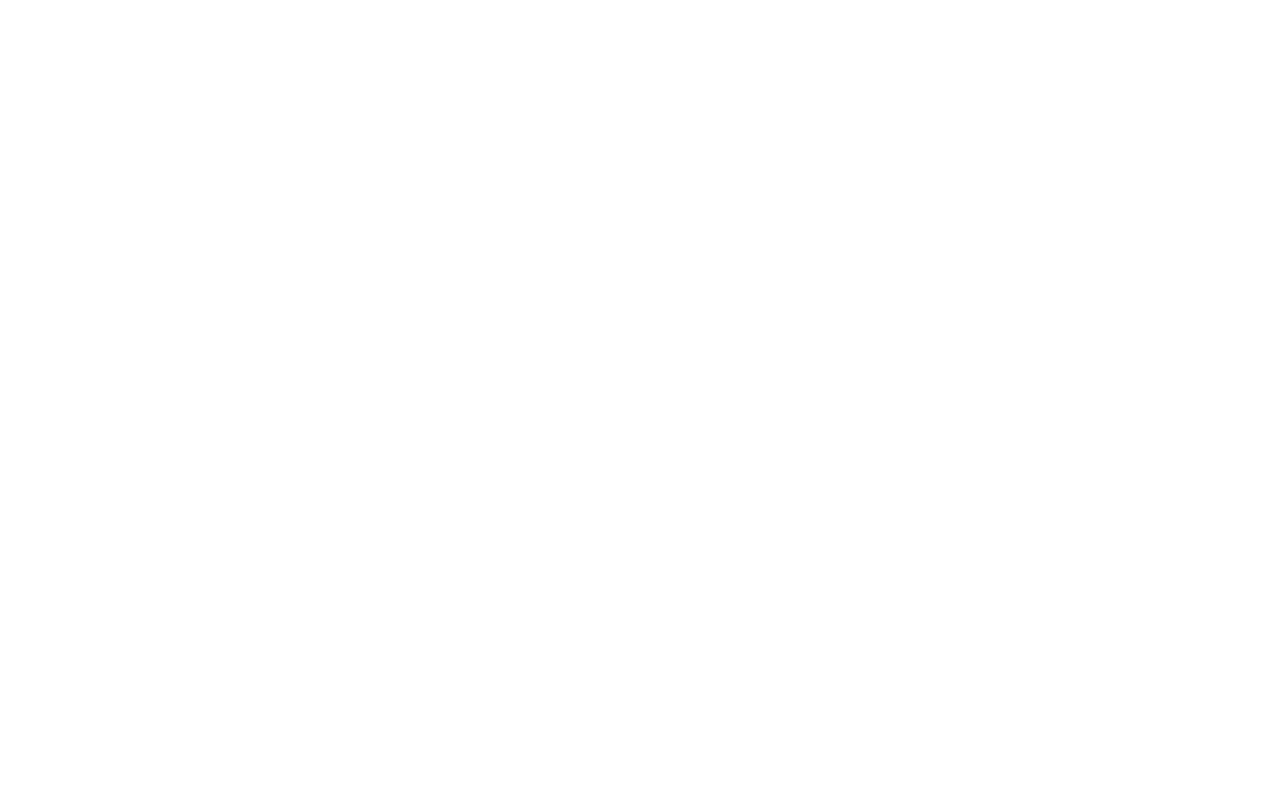
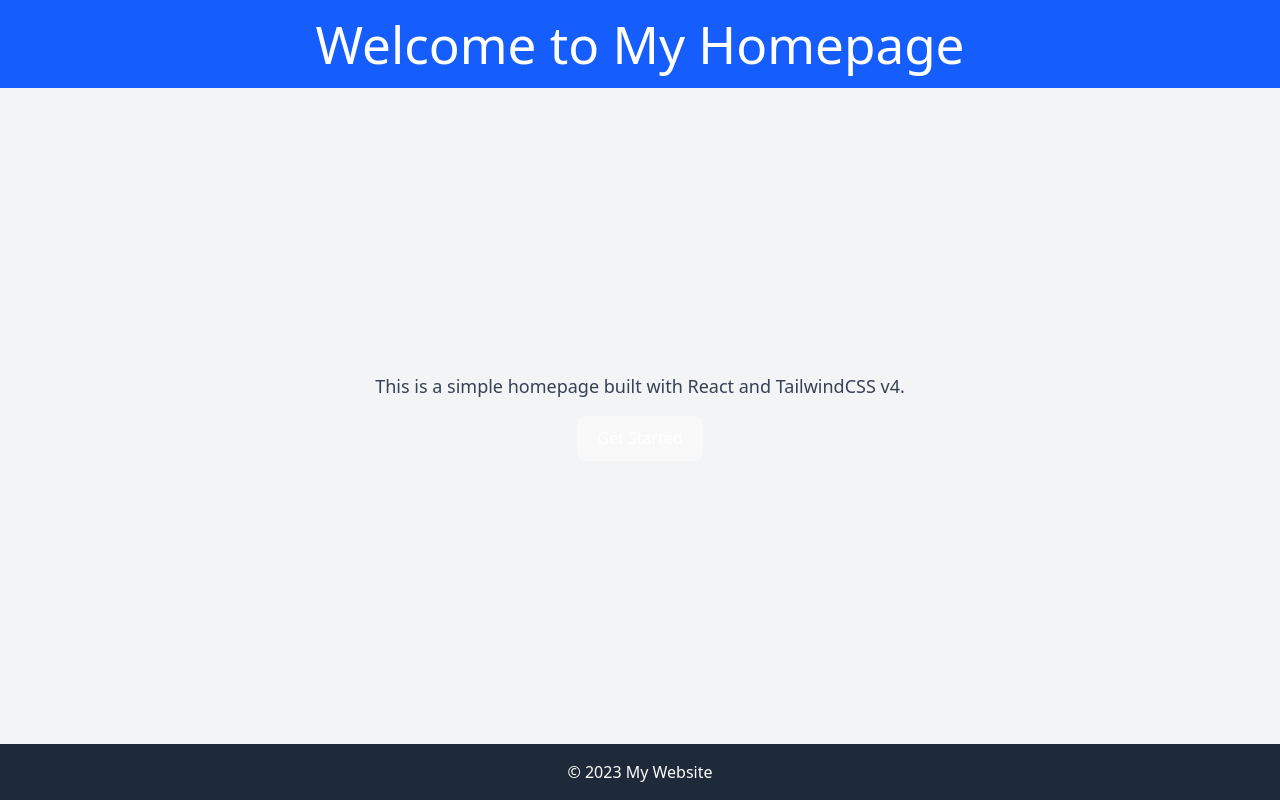
Before and after one commit to tallkarol/react-website, a React (Vite) app: page / in a window 1280 px wide. Built offline with nearby package versions, Linux system fonts and the light colour scheme.

Commit message:
super simple homepage with components and working tailwindcss

```diff
--- a/package.json
+++ b/package.json
@@ -10,6 +10,7 @@
     "preview": "vite preview"
   },
   "dependencies": {
+    "@tailwindcss/cli": "^4.0.12",
     "@tailwindcss/vite": "^4.0.12",
     "react": "^19.0.0",
     "react-dom": "^19.0.0",
--- a/src/App.tsx
+++ b/src/App.tsx
@@ -1,11 +1,16 @@
-import {} from 'react'
+// filepath: b:\Sonder\react-website\src\App.tsx
+
+import Header from './components/Header'
+import MainContent from './components/MainContent'
+import Footer from './components/Footer'
 
 function App() {
-
   return (
-    <>
-
-    </>
+    <div className="min-h-screen flex flex-col bg-gray-100">
+      <Header />
+      <MainContent />
+      <Footer />
+    </div>
   )
 }
 
--- /dev/null
+++ b/src/components/Footer.tsx
@@ -0,0 +1,12 @@
+// filepath: b:\Sonder\react-website\src\components\Footer.tsx
+import React from 'react'
+
+const Footer: React.FC = () => {
+  return (
+    <footer className="bg-gray-800 w-full py-4">
+      <p className="text-white text-center">&copy; 2023 My Website</p>
+    </footer>
+  )
+}
+
+export default Footer
--- /dev/null
+++ b/src/components/Header.tsx
@@ -0,0 +1,12 @@
+// filepath: b:\Sonder\react-website\src\components\Header.tsx
+import React from 'react'
+
+const Header: React.FC = () => {
+  return (
+    <header className="bg-blue-600 w-full py-4">
+      <h1 className="text-white text-3xl text-center">Welcome to My Homepage</h1>
+    </header>
+  )
+}
+
+export default Header
--- /dev/null
+++ b/src/components/MainContent.tsx
@@ -0,0 +1,17 @@
+// filepath: b:\Sonder\react-website\src\components\MainContent.tsx
+import React from 'react'
+
+const MainContent: React.FC = () => {
+  return (
+    <main className="flex-grow flex flex-col items-center justify-center p-4">
+      <p className="text-gray-700 text-lg mb-4">
+        This is a simple homepage built with React and TailwindCSS v4.
+      </p>
+      <button className="px-4 py-2 bg-blue-600 text-white rounded hover:bg-blue-700">
+        Get Started
+      </button>
+    </main>
+  )
+}
+
+export default MainContent
--- a/src/styles/styles.css
+++ b/src/styles/styles.css
@@ -1 +1,9 @@
-@import "tailwindcss"
+@import "tailwindcss";
+
+body, #root {
+    margin: 0;
+    width: 100%;
+    height: 100%;
+    display: flex;
+    flex-direction: column;
+  }
```
Also changed, not shown: 1 other file (tests, documents, lock files or other folders).
